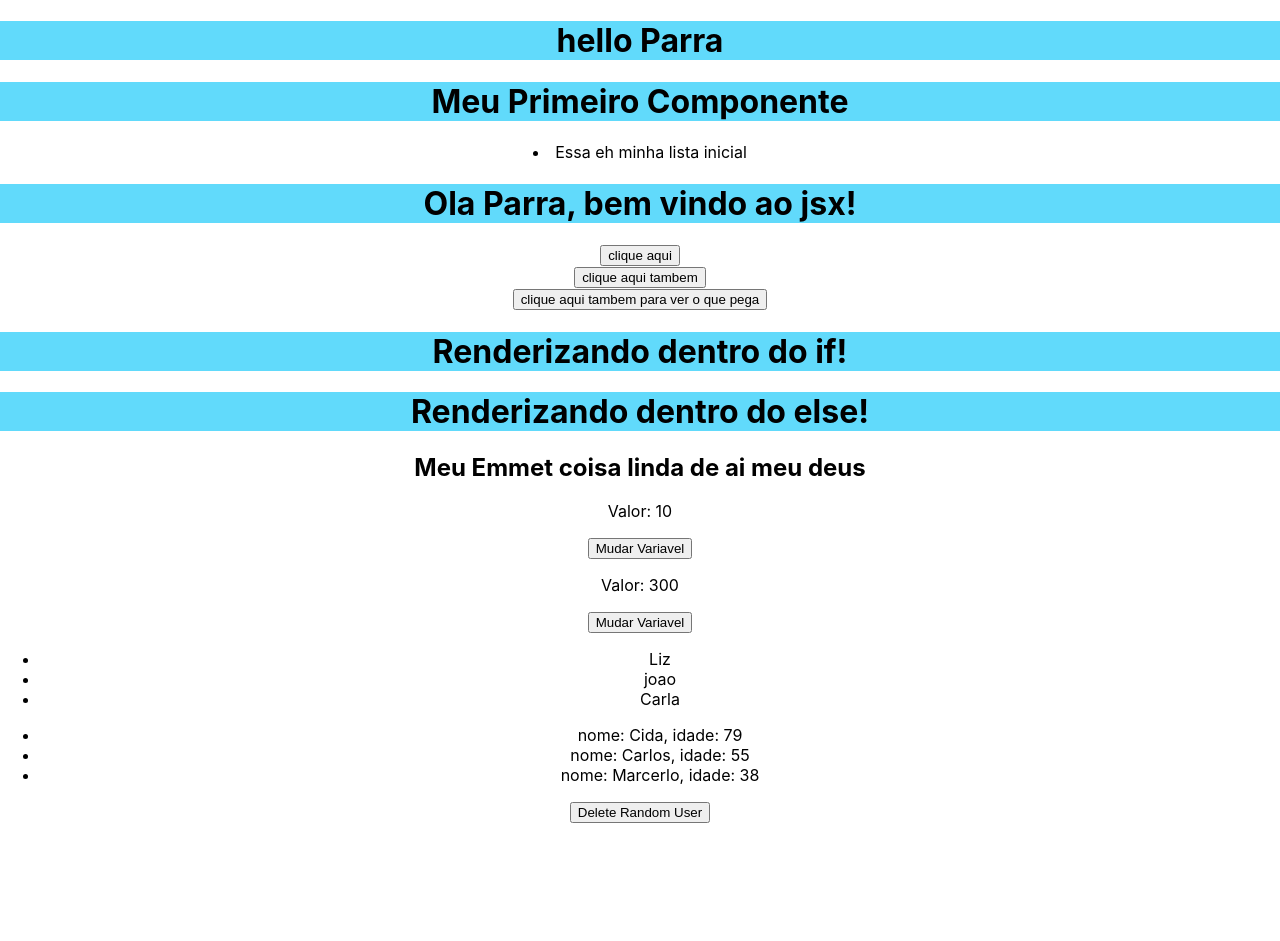
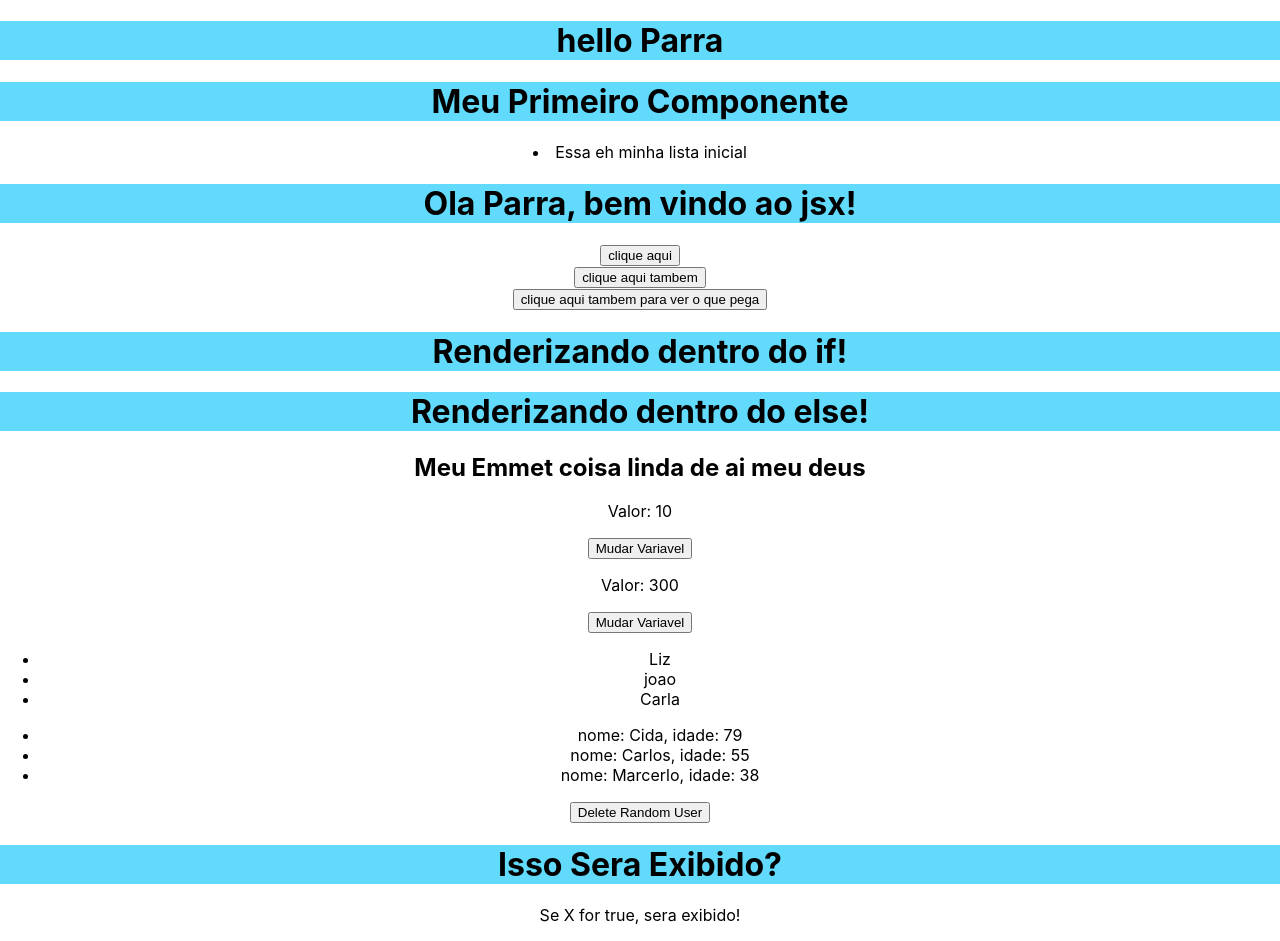
Before and after one commit to diegoparra/react-course, a React (Create React App) app: page / in a window 1280 px wide. Before the commit the page ends 823 px from the top, so only its background shows below. Built offline with nearby package versions, Linux system fonts and the light colour scheme.

Commit message:
praticando conditional render

```diff
--- a/src/App.js
+++ b/src/App.js
@@ -7,6 +7,7 @@ import TemplateExpressions from "./components/TemplateExpressions";
 import Events from "./components/Events";
 import ManageData from "./components/ManageData";
 import ListRender from "./components/ListRender";
+import ConditionalRender from "./components/ConditionalRender";
 
 function App() {
   return (
@@ -23,6 +24,9 @@ function App() {
       <div>
         <ListRender />
       </div>
+      <div>
+        <ConditionalRender />
+      </div>
     </div>
   );
 }
--- /dev/null
+++ b/src/components/ConditionalRender.js
@@ -0,0 +1,15 @@
+import { useState } from "react"
+
+const ConditionalRender = () => {
+
+  const [x] = useState(true);
+  return (
+    <div>
+      <h1>Isso Sera Exibido?</h1>
+      {x && <p>Se X for true, sera exibido!</p>}
+      {!x && <p>Agora o X eh false</p>}
+    </div>
+  )
+}
+
+export default ConditionalRender
```
